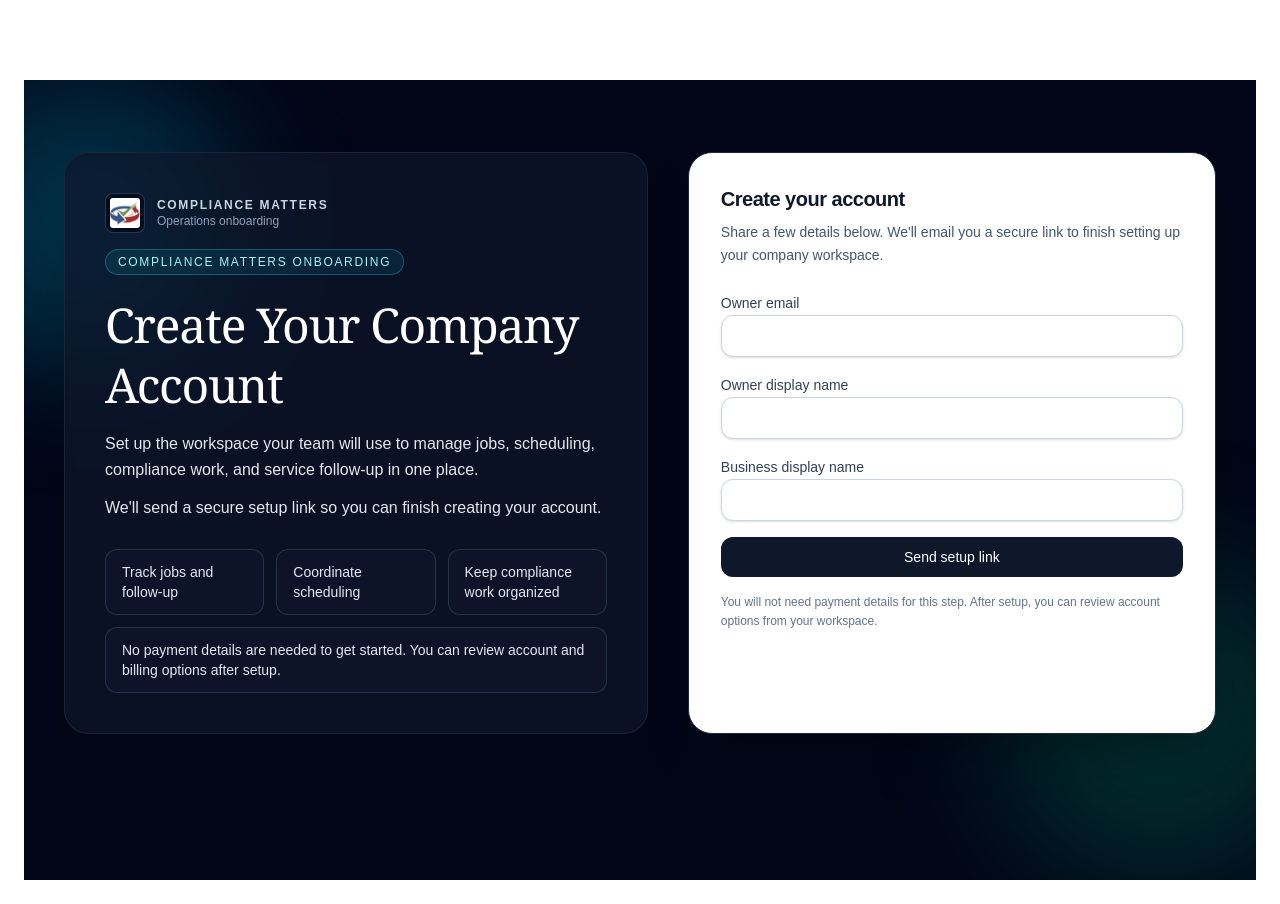
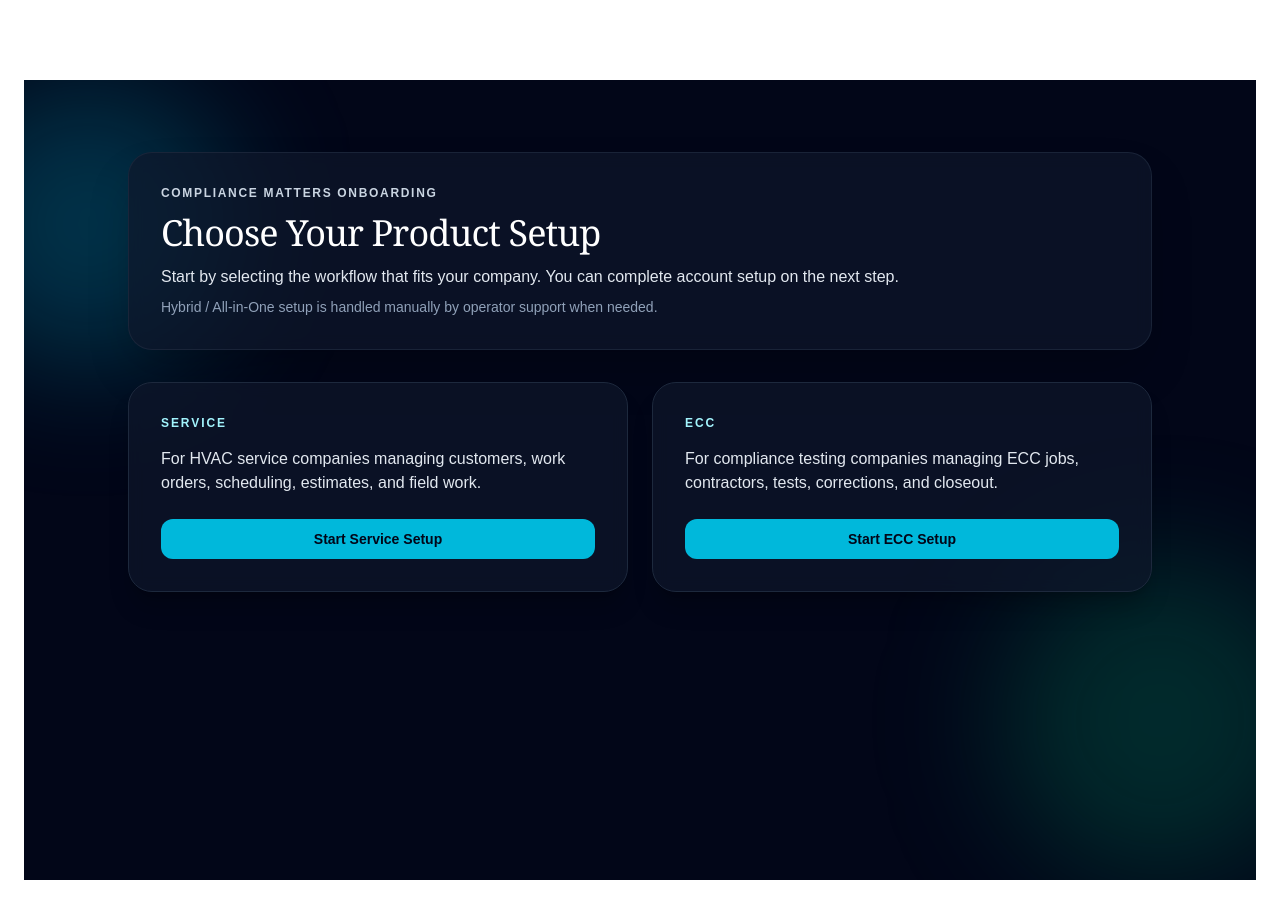
Before and after one commit to ComplianceMattersApp/hvac-saas, a Next.js app: page /signup in a window 1280 px wide. Built offline with nearby package versions, Linux system fonts and the light colour scheme; no server answers.

Commit message:
Add signup product choice cards

```diff
--- a/app/signup/page.tsx
+++ b/app/signup/page.tsx
@@ -1,5 +1,5 @@
-import { SignupContent } from "@/app/signup/signup-content";
+import { SignupProductChoiceLanding } from "@/app/signup/product-choice-landing";
 
 export default function SignupPage() {
-  return <SignupContent />;
+  return <SignupProductChoiceLanding />;
 }
--- /dev/null
+++ b/app/signup/product-choice-landing.tsx
@@ -0,0 +1,62 @@
+import Link from "next/link";
+
+type ProductChoiceCardProps = {
+  title: string;
+  copy: string;
+  buttonLabel: string;
+  href: string;
+};
+
+function ProductChoiceCard(props: ProductChoiceCardProps) {
+  return (
+    <article className="rounded-3xl border border-slate-800 bg-slate-900/70 p-6 shadow-xl shadow-black/20 backdrop-blur sm:p-8">
+      <p className="text-xs font-semibold uppercase tracking-[0.16em] text-cyan-200">{props.title}</p>
+      <p className="mt-4 text-sm leading-6 text-slate-200 sm:text-base">{props.copy}</p>
+      <Link
+        href={props.href}
+        className="mt-6 inline-flex w-full items-center justify-center rounded-xl bg-cyan-500 px-4 py-2.5 text-sm font-semibold text-slate-950 transition-colors hover:bg-cyan-400 focus-visible:outline-none focus-visible:ring-2 focus-visible:ring-cyan-200/80"
+      >
+        {props.buttonLabel}
+      </Link>
+    </article>
+  );
+}
+
+export function SignupProductChoiceLanding() {
+  return (
+    <div className="relative min-h-screen overflow-hidden bg-slate-950 px-4 py-10 text-slate-100 sm:px-6 sm:py-14 lg:py-18">
+      <div className="pointer-events-none absolute -left-20 top-0 h-72 w-72 rounded-full bg-cyan-500/25 blur-3xl" />
+      <div className="pointer-events-none absolute -right-16 bottom-0 h-80 w-80 rounded-full bg-emerald-500/20 blur-3xl" />
+
+      <div className="relative mx-auto w-full max-w-5xl space-y-6 lg:space-y-8">
+        <section className="rounded-3xl border border-slate-800/80 bg-slate-900/70 p-6 shadow-2xl shadow-black/25 backdrop-blur sm:p-8">
+          <p className="text-xs font-semibold uppercase tracking-[0.14em] text-slate-300">Compliance Matters Onboarding</p>
+          <h1 className="mt-3 font-serif text-3xl tracking-tight text-white sm:text-4xl">
+            Choose Your Product Setup
+          </h1>
+          <p className="mt-3 max-w-3xl text-sm leading-6 text-slate-200 sm:text-base">
+            Start by selecting the workflow that fits your company. You can complete account setup on the next step.
+          </p>
+          <p className="mt-2 text-xs leading-5 text-slate-400 sm:text-sm">
+            Hybrid / All-in-One setup is handled manually by operator support when needed.
+          </p>
+        </section>
+
+        <section className="grid grid-cols-1 gap-4 sm:gap-6 lg:grid-cols-2">
+          <ProductChoiceCard
+            title="SERVICE"
+            copy="For HVAC service companies managing customers, work orders, scheduling, estimates, and field work."
+            buttonLabel="Start Service Setup"
+            href="/signup/service"
+          />
+          <ProductChoiceCard
+            title="ECC"
+            copy="For compliance testing companies managing ECC jobs, contractors, tests, corrections, and closeout."
+            buttonLabel="Start ECC Setup"
+            href="/signup/ecc"
+          />
+        </section>
+      </div>
+    </div>
+  );
+}
```
Also changed, not shown: 4 other files (tests, documents, lock files or other folders).
